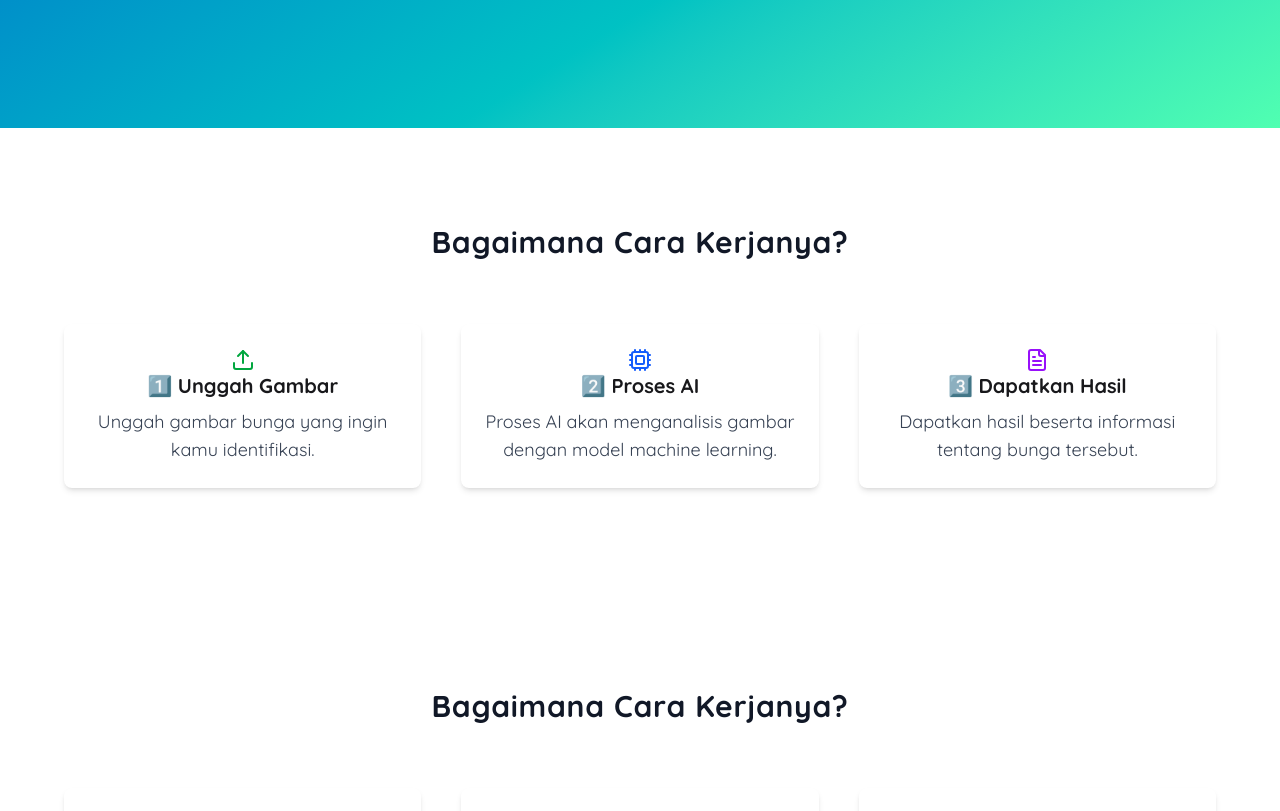
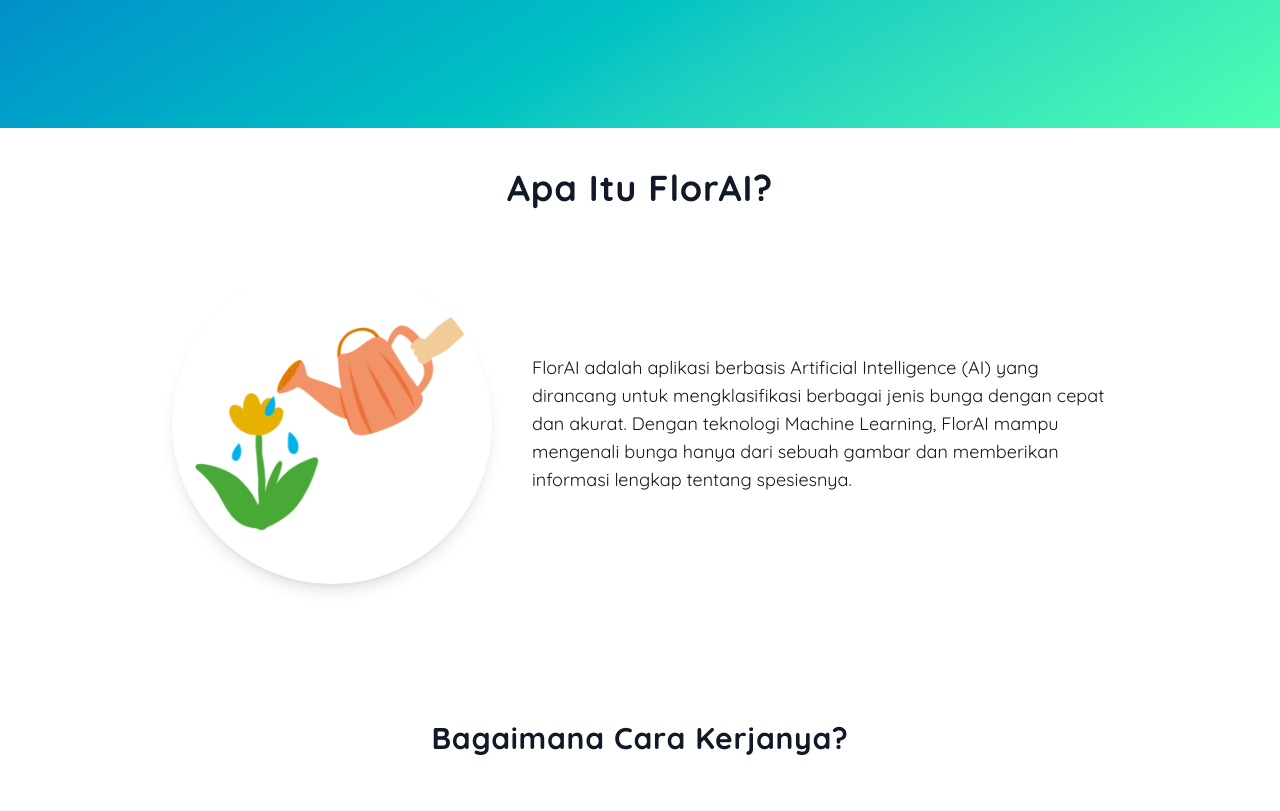
Before and after one commit to Ar-Syhptra/Flower-Classification-Website, a React (Vite) app in the folder src/client/: page / in a window 1280 px wide. Shown: the part 760-1571 px from the top of the page. Built offline with nearby package versions, Linux system fonts and the light colour scheme.

Commit message:
refactor: Perubahan struktur import file

```diff
--- a/src/client/src/page/HomePage.jsx
+++ b/src/client/src/page/HomePage.jsx
@@ -1,4 +1,5 @@
 import HeroSection from "../components/Main/HeroSection";
+import WhatIsFlorAI from "../components/Main/WhatIsFlorAI";
 import HowItWorks from "../components/Main/HowItWorks";
 import AboutFlower from "../components/Main/AboutFlower";
 import Navbar from "../components/Navbar/Navbar";
@@ -10,7 +11,7 @@ function HomePage() {
     <>
       <Navbar />
       <HeroSection />
-      <HowItWorks />
+      <WhatIsFlorAI />
       <HowItWorks />
       <AboutFlower />
       <Footer />
```
